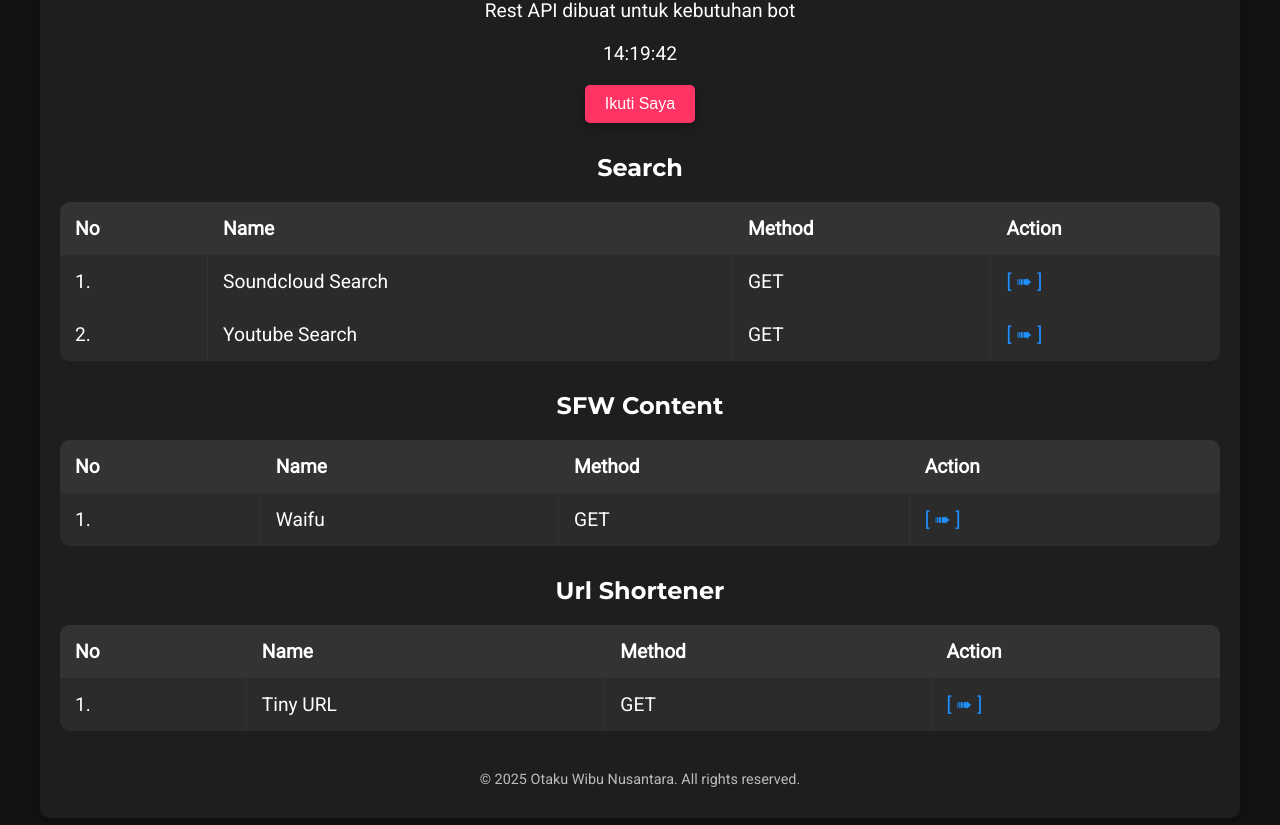
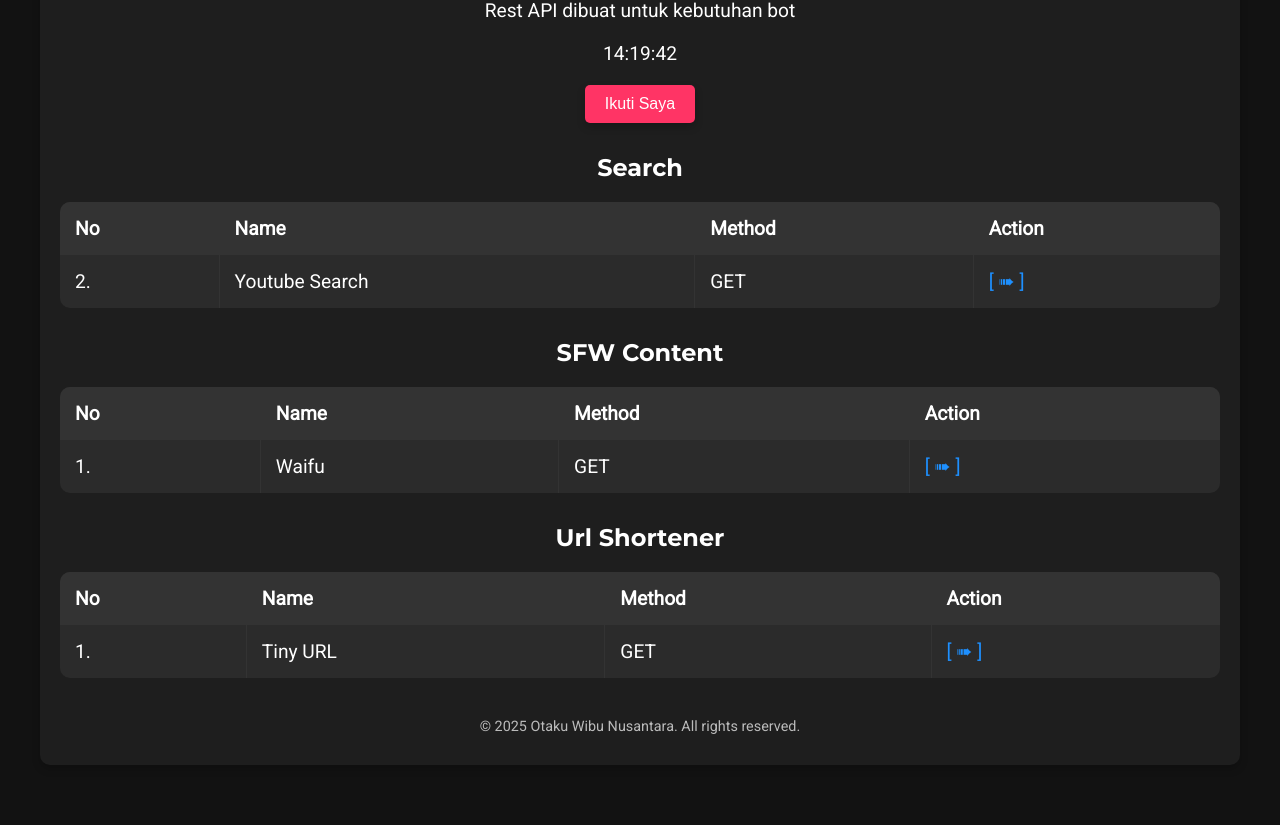
Before and after one commit to YogiSIDN/api-otakuwibu, a website: page public/index.html in a window 1280 px wide. Shown: the part 119-944 px from the top of the page. After the commit the page ends 904 px from the top, so only its background shows below. Drawn offline with Linux system fonts and the light colour scheme.

Commit message:
Add files via upload

```diff
--- a/public/index.html
+++ b/public/index.html
@@ -208,14 +208,6 @@
                 </thead>
                 <tbody>
                     <tr>
-                        <td>1.</td>
-                        <td>Soundcloud Search</td>
-                        <td>GET</td>
-                        <td><a href="/api/yts?q=die with a smile">[ ➠ ]</a></td>
-                    </tr>
-                    </tbody>
-                <tbody>
-                    <tr>
                         <td>2.</td>
                         <td>Youtube Search</td>
                         <td>GET</td>
```
